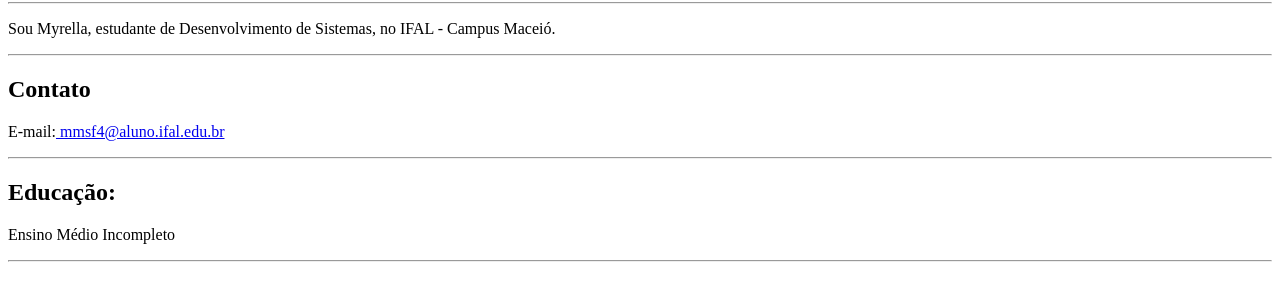
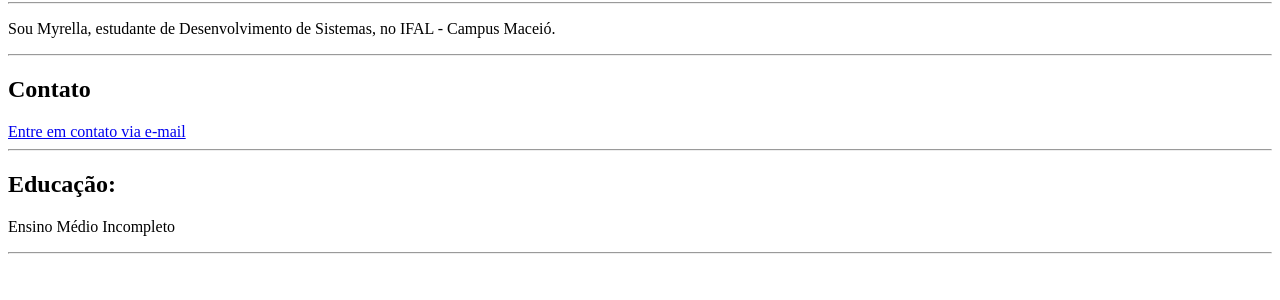
Before and after one commit to Myrella08/Myrella08.github.io, a plain HTML site: page index.html in a window 1280 px wide. Shown: the part 186-486 px from the top of the page. Drawn offline with Linux system fonts and the light colour scheme.

Commit message:
Update index.html

```diff
--- a/index.html
+++ b/index.html
@@ -7,7 +7,7 @@
     <p>Sou Myrella, estudante de Desenvolvimento de Sistemas, no IFAL - Campus Maceió.</p>
     <hr>
     <h2>Contato</h2>
-    <p>E-mail:<a href= “mailto:lls26@aluno.ifal.edu.br”> mmsf4@aluno.ifal.edu.br</a></p>
+    <a href="mailto:mmsf4@aluno.ifal.edu.br">Entre em contato via e-mail</a>
     <hr>
     <h2>Educação:</h2>
     <p>Ensino Médio Incompleto</p>
```
